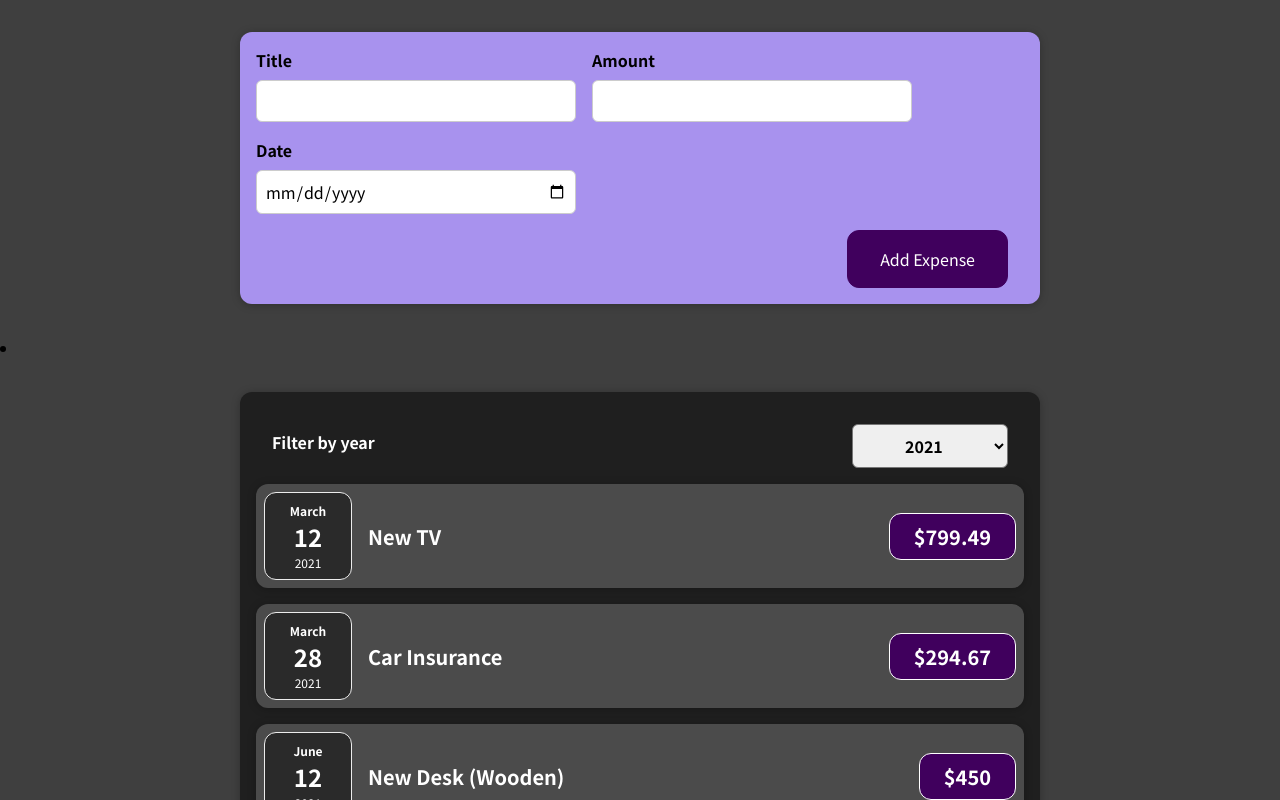
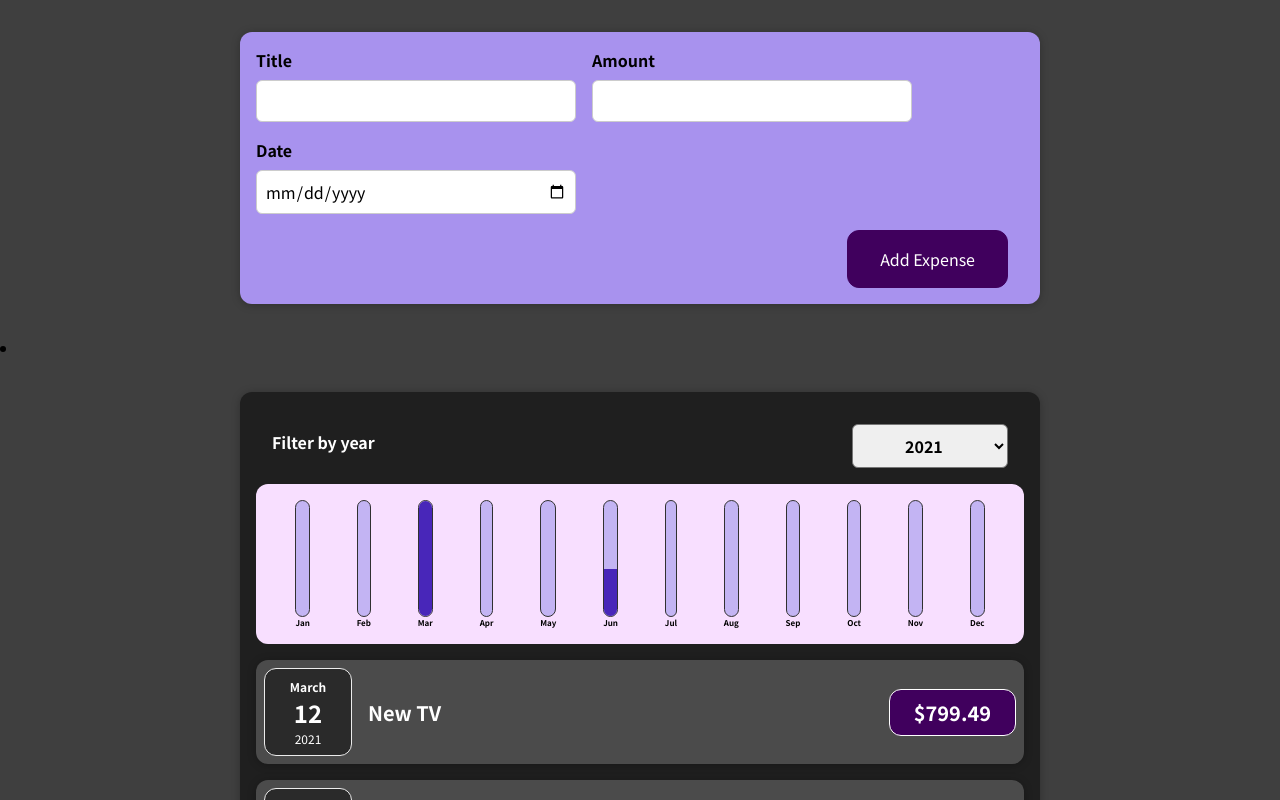
Before and after one commit to AkshitaPatel/Expense-Tracker, a React (Create React App) app: page / in a window 1280 px wide. Shown: the top 800 px of the page. Built offline with nearby package versions, Linux system fonts and the light colour scheme.

Commit message:
Adding Chart and wrap up

```diff
--- a/src/components/Chart/Chart.js
+++ b/src/components/Chart/Chart.js
@@ -1,13 +1,16 @@
-import "./ChartBar";
-import "./ChartBar.css";
+import ChartBar from "./ChartBar";
+import "./Chart.css";
 const Chart = (props) => {
+  const dataPointValues = props.dataPoints.map((dataPoint) => dataPoint.value);
+
+  const totalMaximum = Math.max(...dataPointValues);
   return (
     <div className="chart">
       {props.dataPoints.map((dataPoint) => (
         <ChartBar
           key={dataPoint.label}
           value={dataPoint.value}
-          maxValue={null}
+          maxValue={totalMaximum}
           label={dataPoint.label}
         />
       ))}
--- a/src/components/Chart/ChartBar.js
+++ b/src/components/Chart/ChartBar.js
@@ -1,7 +1,7 @@
 import "./ChartBar.css";
 const ChartBar = (props) => {
   let barFillHeight = "0%";
-  if (props.max > 0) {
+  if (props.maxValue > 0) {
     barFillHeight = Math.round((props.value / props.maxValue) * 100) + "%";
   }
   return (
--- a/src/components/Expenses/Expenses.js
+++ b/src/components/Expenses/Expenses.js
@@ -3,6 +3,7 @@
 import "./Expenses.css";
 import ExpensesFilter from "./ExpensesFilter";
 import ExepensesList from "./ExpensesList";
+import ExpensesChart from "./ExpensesChart";
 
 function Expenses(props) {
   const [filteredYear, setFilteredYear] = useState("2021");
@@ -22,6 +23,7 @@
           selected={filteredYear}
           onDropDownChange={onDropDownChangeFunc}
         />
+        <ExpensesChart expenses={filteredExpenses}></ExpensesChart>
         <ExepensesList items={filteredExpenses} />
       </Card>
     </li>
--- /dev/null
+++ b/src/components/Expenses/ExpensesChart.js
@@ -0,0 +1,24 @@
+import Chart from "../Chart/Chart";
+
+const ExpensesChart = (props) => {
+  const chartDataPoints = [
+    { label: "Jan", value: 0 },
+    { label: "Feb", value: 0 },
+    { label: "Mar", value: 0 },
+    { label: "Apr", value: 0 },
+    { label: "May", value: 0 },
+    { label: "Jun", value: 0 },
+    { label: "Jul", value: 0 },
+    { label: "Aug", value: 0 },
+    { label: "Sep", value: 0 },
+    { label: "Oct", value: 0 },
+    { label: "Nov", value: 0 },
+    { label: "Dec", value: 0 },
+  ];
+  for (const expense of props.expenses) {
+    const expenseMonth = expense.date.getMonth();
+    chartDataPoints[expenseMonth].value += expense.amount;
+  }
+  return <Chart dataPoints={chartDataPoints} />;
+};
+export default ExpensesChart;
--- a/src/components/NewExpenses/ExpenseForm.js
+++ b/src/components/NewExpenses/ExpenseForm.js
@@ -25,7 +25,7 @@
 
     const expenseData = {
       title: enteredTitle,
-      amount: enteredAmount,
+      amount: +enteredAmount,
       date: new Date(enteredDate),
     };
 
```
